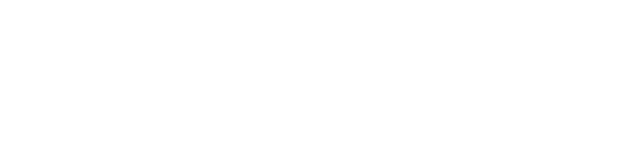
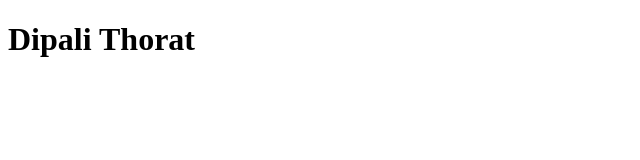
Before and after one commit to Dipali-Thorat-1616/demo-project, a plain HTML site: page index.html in a window 1280 px wide. Shown: the whole page, without its empty margins (0-640 px from the left). Drawn offline with Linux system fonts and the light colour scheme.

Commit message:
second-commit

```diff
--- a/index.html
+++ b/index.html
@@ -6,6 +6,6 @@
     <title>Document</title>
 </head>
 <body>
-
+    <h1>Dipali Thorat</h1>
 </body>
 </html>
```
